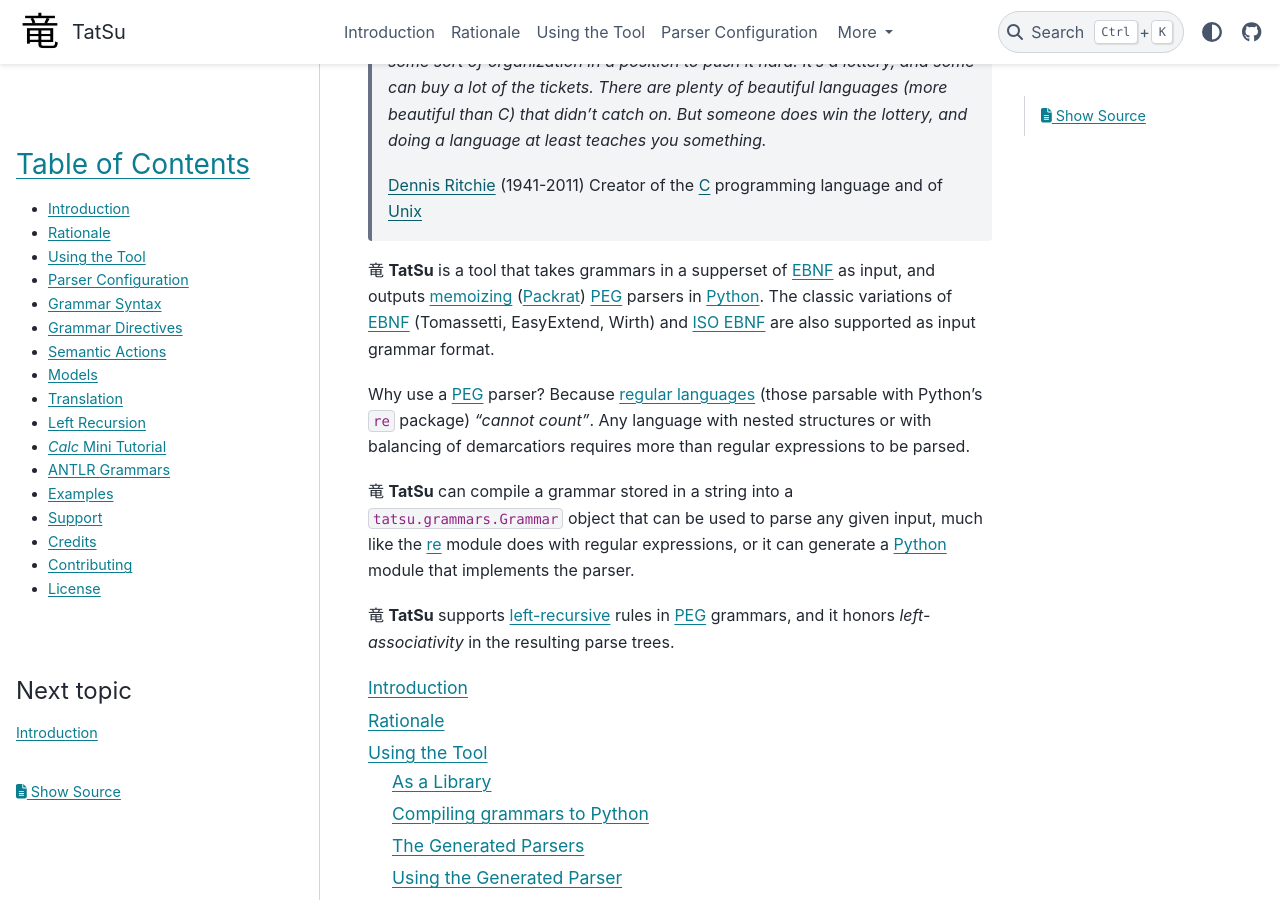
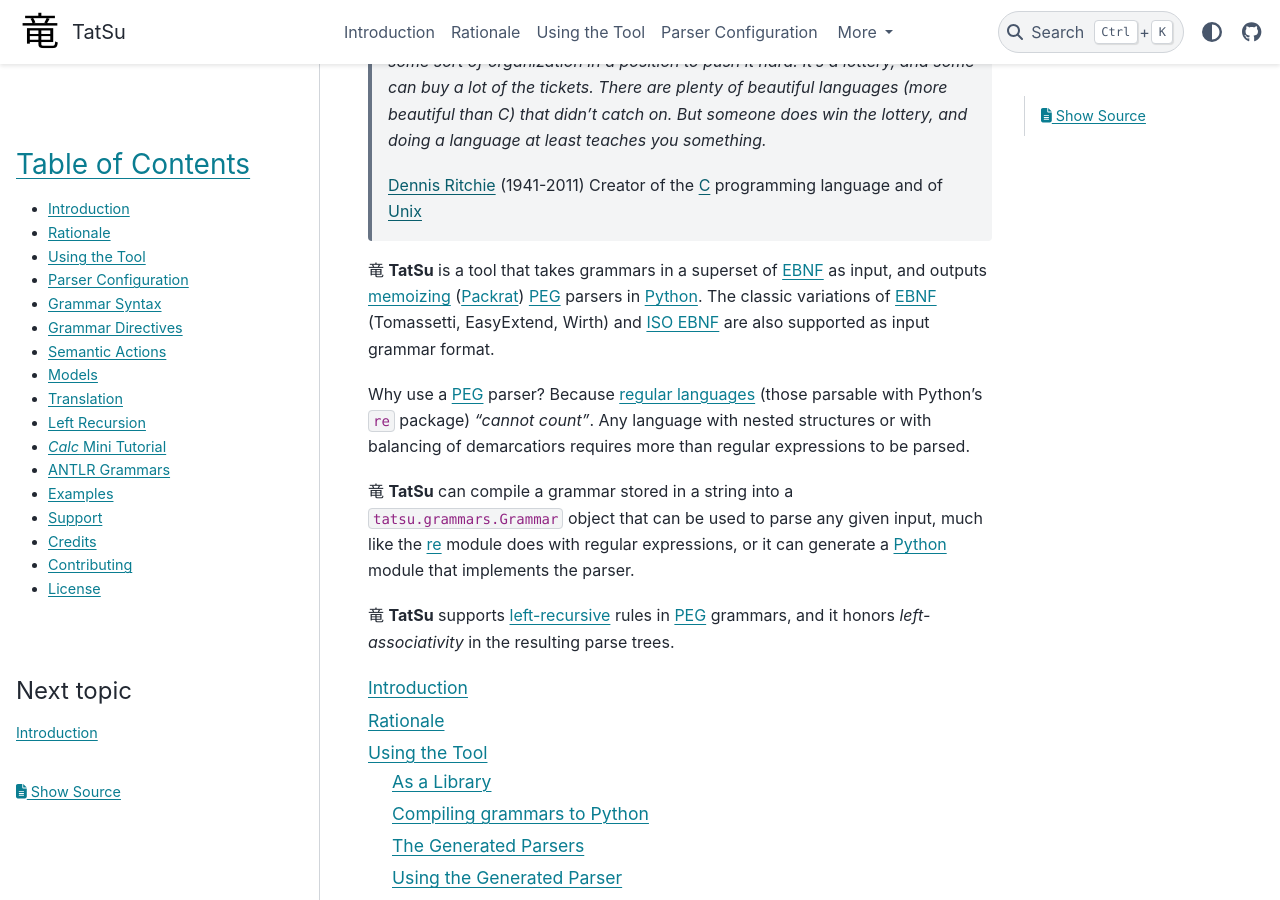
Before and after one commit to neogeny/TatSu, a Sphinx documentation site: the page built from docs/index.rst, in a window 1280 px wide and 900 px high, scrolled down 314 px. Built offline with Sphinx 7.4.7 and the PyData theme 0.15.4, drawn with Linux system fonts in a browser that asks for light colours; pages that are not in the unit, such as notebooks, are missing from menus; the version number is read from the project's files by our own code.

Commit message:
[docs] fix typo

```diff
--- a/docs/index.rst
+++ b/docs/index.rst
@@ -26,7 +26,7 @@
 
 
 
-|TatSu| is a tool that takes grammars in a supperset of `EBNF`_ as input, and
+|TatSu| is a tool that takes grammars in a superset of `EBNF`_ as input, and
 outputs `memoizing`_ (`Packrat`_) `PEG`_ parsers in `Python`_. The classic
 variations of EBNF_ (Tomassetti, EasyExtend, Wirth) and `ISO EBNF`_ are also
 supported as input grammar format.
```
